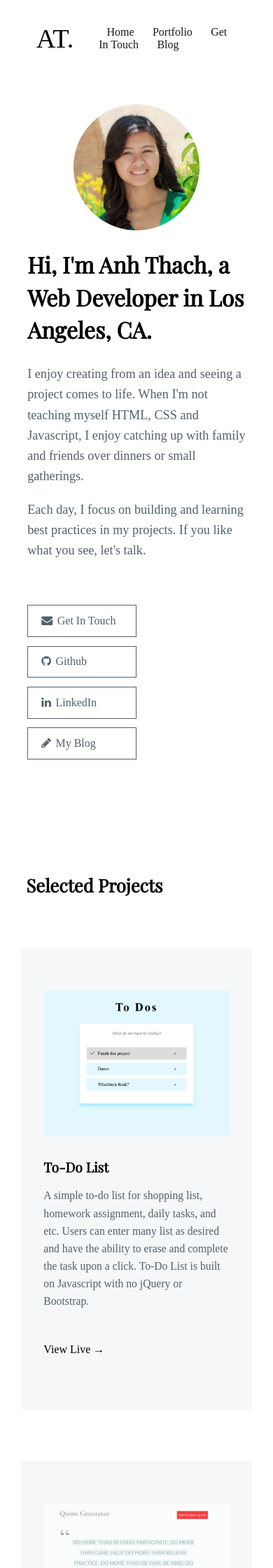
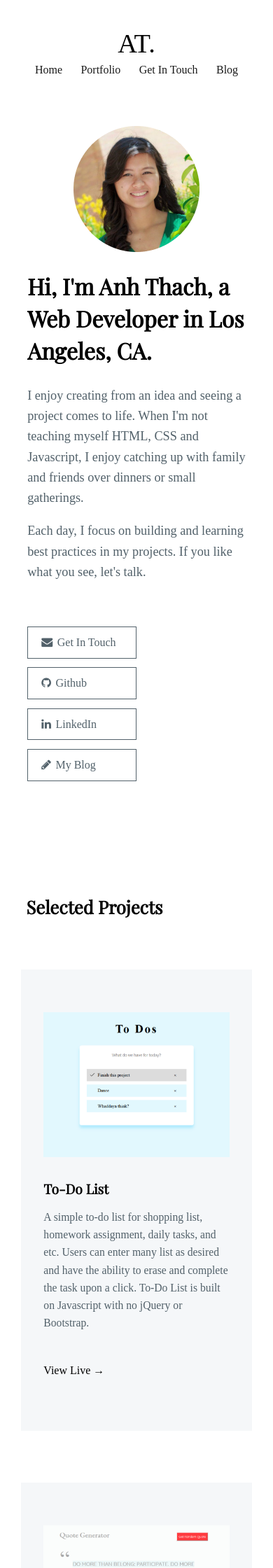
Before and after one commit to windan11/windan11.github.io, a Jekyll site: the page built from index.html, in a window 390 px wide. Shown: the top 2240 px of the page at 70% size. Built offline with Jekyll 4.4.1, drawn with Linux system fonts in a browser that asks for light colours; some web fonts are replaced.

Commit message:
add navbar responsiveness

```diff
--- a/css/responsive.css
+++ b/css/responsive.css
@@ -6,6 +6,14 @@
 	}
 	.container{
 		padding: 0 4%;
+	}
+	#navbar{
+		flex-direction: column;
+		padding: .4em 0;
+		justify-content: space-around;
+	}
+	#navbar nav{
+		padding: 0;
 	}
 	/*intro------------------------------------*/
 	.intro{
```
